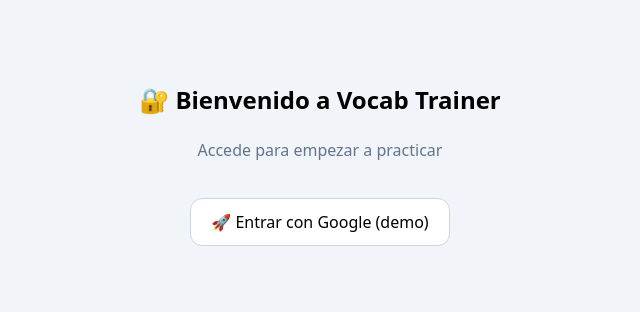
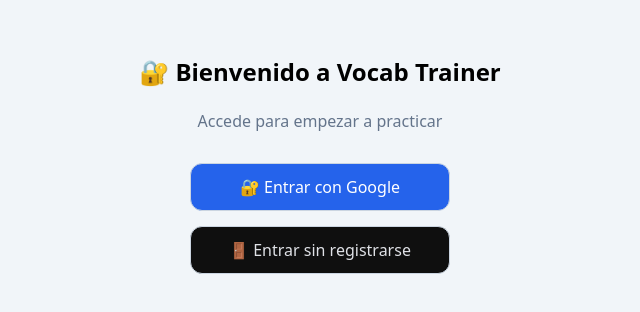
Before and after one commit to AndresRetamal-Dev/vocab-trainer, a React (Vite) app: page / in a window 1280 px wide. Shown: the part 286-598 px from the top of the page, without its empty margins (320-960 px from the left). Built offline with nearby package versions, Linux system fonts and the light colour scheme.

Commit message:
beta account google

```diff
--- a/package.json
+++ b/package.json
@@ -10,6 +10,7 @@
     "preview": "vite preview"
   },
   "dependencies": {
+    "firebase": "^12.6.0",
     "react": "^19.1.1",
     "react-dom": "^19.1.1"
   },
--- a/src/App.jsx
+++ b/src/App.jsx
@@ -1,6 +1,9 @@
 import { useEffect, useMemo, useState } from "react";
 import dataJson from "./data/words.json";
 import motivationsJson from "./data/motivations.json";
+import { signInWithPopup, signOut } from "firebase/auth";
+import { auth, googleProvider } from "./firebase";
+
 
 const LEVELS = ["A1", "A2", "B1", "B2", "C1"];
 const ALL = "Todas";
@@ -113,17 +116,18 @@ const isFuzzyEqual = (userStr, goldStr) => {
 };
 
 // Acepta varias soluciones separadas por ; o |
+// Acepta varias soluciones separadas por ;, | o /
 function matches(user, gold) {
   if (!gold) return false;
 
   const answers = gold
-    .replace(/\|/g, ";")
-    .split(";")
+    .split(/[;|/]/)       // 👈 separa por ;   |   /
     .map((x) => x.trim())
     .filter(Boolean);
 
   return answers.some((ans) => isFuzzyEqual(user, ans));
 }
+
 
 export default function App() {
   const [level, setLevel] = useState("A1");
@@ -156,6 +160,40 @@ export default function App() {
 
   // --- 🔹 Flashcards ---
   const [showFlashAnswer, setShowFlashAnswer] = useState(false);
+
+
+
+    // === HANDLERS AUTH GOOGLE ===
+  const handleGoogleLogin = async () => {
+    try {
+      const result = await signInWithPopup(auth, googleProvider);
+      const gUser = result.user;
+
+      setUser({
+        name: gUser.displayName || "Usuario",
+        email: gUser.email || "",
+        photoURL: gUser.photoURL || null,
+        isGuest: false,
+      });
+
+      setScreen("home");
+    } catch (err) {
+      console.error("Error al hacer login con Google:", err);
+      alert("No se pudo iniciar sesión con Google.");
+    }
+  };
+
+  const handleLogout = async () => {
+    try {
+      await signOut(auth);
+    } catch (err) {
+      console.error("Error al cerrar sesión:", err);
+    }
+    setUser(null);
+    setScreen("auth");
+  };
+
+
 
   // Carga externa de frases motivacionales con fallback por si el JSON está vacío
   const MOTIVATION_MESSAGES = useMemo(() => {
@@ -454,6 +492,52 @@ export default function App() {
       marginBottom: "10px",
     },
 
+    userBadge: {
+      display: "flex",
+      alignItems: "center",
+      justifyContent: "center",
+      gap: 10,
+      marginBottom: 10,
+    },
+
+    avatar: {
+      width: 40,
+      height: 40,
+      borderRadius: "50%",
+      objectFit: "cover",
+      border: "2px solid #2563eb",
+    },
+
+    avatarFallback: {
+      width: 40,
+      height: 40,
+      borderRadius: "50%",
+      display: "flex",
+      alignItems: "center",
+      justifyContent: "center",
+      background: "#e2e8f0",
+      border: "2px solid #2563eb",
+      fontSize: 20,
+    },
+
+    userInfo: {
+      display: "flex",
+      flexDirection: "column",
+      alignItems: "flex-start",
+    },
+
+    userName: {
+      fontSize: 14,
+      fontWeight: 600,
+      color: "#0f172a",
+    },
+
+    userTag: {
+      fontSize: 11,
+      color: "#64748b",
+    },
+
+
     streakNumberTop: {
       fontSize: "30px",
       fontWeight: "800",
@@ -607,27 +691,57 @@ export default function App() {
 
       <button
         style={{
-          padding: "12px 20px",
+          marginTop: 30,
+          padding: "12px 16px",
           borderRadius: 12,
           border: "1px solid #cbd5e1",
-          background: "#ffffff",
+          background: "#2563eb",
+          color: "white",
           cursor: "pointer",
           fontSize: 16,
-          marginTop: 20,
+          width: "260px",
+          display: "block",
+          marginLeft: "auto",
+          marginRight: "auto",
+        }}
+        onClick={handleGoogleLogin}
+      >
+        🔐 Entrar con Google
+      </button>
+
+      <button
+        style={{
+          marginTop: 15,
+          padding: "12px 16px",
+          borderRadius: 12,
+          border: "1px solid #cbd5e1",
+          background: "#0f0f0fff",
+          color: "#dfe1e6ff",
+          cursor: "pointer",
+          fontSize: 16,
+          width: "260px",
+          display: "block",
+          marginLeft: "auto",
+          marginRight: "auto",
         }}
         onClick={() => {
-          // Login FAKE → más adelante pondremos Google real
           setUser({
-            name: "Andrés",
-            email: "test@example.com",
+            name: "Invitado",
+            email: "",
+            photoURL: null,
+            isGuest: true,
           });
           setScreen("home");
         }}
       >
-        🚀 Entrar con Google (demo)
+        🚪 Entrar sin registrarse
       </button>
+
+
     </div>
   );
+
+
 
   const ScreenHome = () => (
     <div style={{ textAlign: "center", marginTop: 60 }}>
@@ -666,18 +780,18 @@ export default function App() {
             padding: "12px 16px",
             borderRadius: 12,
             border: "1px solid #cbd5e1",
-            background: "#ffffff",
+            background: "#0f0e0eff",
             cursor: "pointer",
             fontSize: 16,
           }}
           onClick={() => {
-            //setPreferredMode("flashcard");
             setMode("flashcard");
             setScreen("trainer");
           }}
         >
           🃏 Practicar con Flashcards
-        </button>
+      </button>
+
       </div>
 
       <button
@@ -690,10 +804,7 @@ export default function App() {
           color: "#64748b",
           textDecoration: "underline",
         }}
-        onClick={() => {
-          setUser(null);
-          setScreen("auth");
-        }}
+        onClick={handleLogout}
       >
         Cerrar sesión
       </button>
@@ -714,6 +825,32 @@ export default function App() {
         <>
           {/* HEADER */}
           <div style={styles.header}>
+
+          {/* 🔹 BADGE DE USUARIO (foto + estado) */}
+            {user && (
+              <div style={styles.userBadge}>
+                {user.photoURL ? (
+                  <img
+                    src={user.photoURL}
+                    alt={user.name}
+                    style={styles.avatar}
+                    referrerPolicy="no-referrer"
+                  />
+                ) : (
+                  <div style={styles.avatarFallback}>
+                    {user.isGuest ? "👤" : (user.name?.[0] ?? "?")}
+                  </div>
+                )}
+                <div style={styles.userInfo}>
+                  <div style={styles.userName}>{user.name}</div>
+                  <div style={styles.userTag}>
+                    {user.isGuest ? "Modo invitado" : "Conectado con Google"}
+                  </div>
+                </div>
+              </div>
+            )}
+
+
             {/* Racha ARRIBA DEL TODO */}
             <div style={styles.streakBoxTop}>
               <div style={{ fontSize: "13px", color: "#64748b" }}>Racha</div>
@@ -731,6 +868,7 @@ export default function App() {
             >
               📚 Vocab Trainer
             </h3>
+
 
             {/* CONTROLES: NIVEL + CATEGORÍA */}
             <div
--- /dev/null
+++ b/src/firebase.js
@@ -0,0 +1,19 @@
+// src/firebase.js
+import { initializeApp } from "firebase/app";
+import { getAuth, GoogleAuthProvider } from "firebase/auth";
+
+// 👇 Rellena estos datos con los de tu proyecto Firebase
+const firebaseConfig = {
+  apiKey: "AIzaSyDaMP4kyv7n3Zk_AbhaEX0Qc_an3M4-pcI",
+  authDomain: "vocab-trainer-8b71e.firebaseapp.com",
+  projectId: "vocab-trainer-8b71e",
+  storageBucket: "vocab-trainer-8b71e.firebasestorage.app",
+  messagingSenderId: "623062669440",
+  appId: "1:623062669440:web:b73e143bcb65998674ae65",
+  measurementId: "G-LNBM6B9PXE"
+}
+
+const app = initializeApp(firebaseConfig);
+
+export const auth = getAuth(app);
+export const googleProvider = new GoogleAuthProvider();
```
Also changed, not shown: 1 other file (tests, documents, lock files or other folders).
